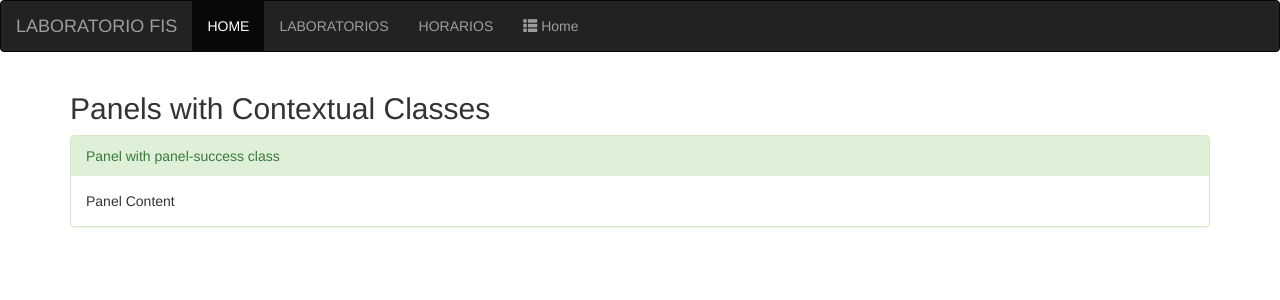
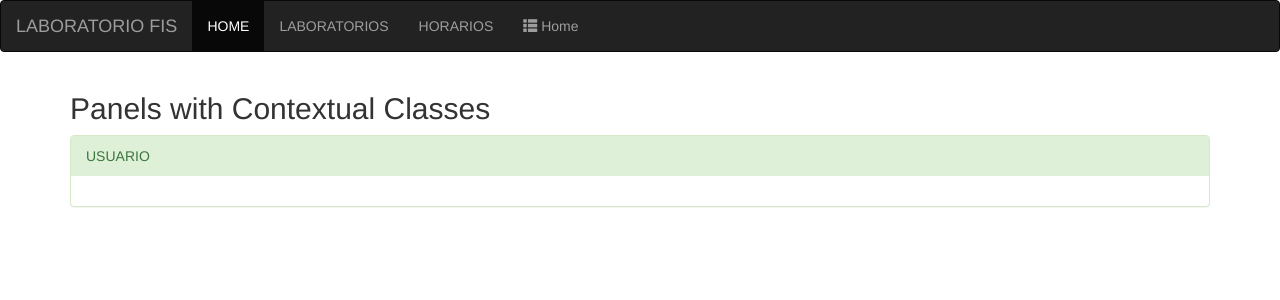
Before and after one commit to jsofii/SW-2, an Angular app in the folder ClientApp/: page /usuario in a window 1280 px wide. Shown: the top 300 px of the page. Built offline with nearby package versions, Linux system fonts and the light colour scheme.

Commit message:
PRUEBA COMMIT

```diff
--- a/ClientApp/src/app/nav-menu/nav-menu.component.html
+++ b/ClientApp/src/app/nav-menu/nav-menu.component.html
@@ -12,7 +12,7 @@
       <li><a href="#">LABORATORIOS</a></li>
       <li><a href="#">HORARIOS</a></li>
       <li [routerLinkActive]='["link-active"]'>
-          <a [routerLink]='["/usuario"]' (click)='collapse()'>
+          <a [routerLink]='["/usuario"]' >
               <span class='glyphicon glyphicon-th-list'></span> Home
           </a>
       </li>
--- a/ClientApp/src/app/usuario/usuario.component.html
+++ b/ClientApp/src/app/usuario/usuario.component.html
@@ -4,8 +4,12 @@
 
 
       <div class="panel panel-success">
-        <div class="panel-heading">Panel with panel-success class</div>
-        <div class="panel-body">Panel Content</div>
+        <div class="panel-heading">USUARIO</div>
+        <div class="panel-body">
+
+
+
+        </div>
       </div>
 
 
```
